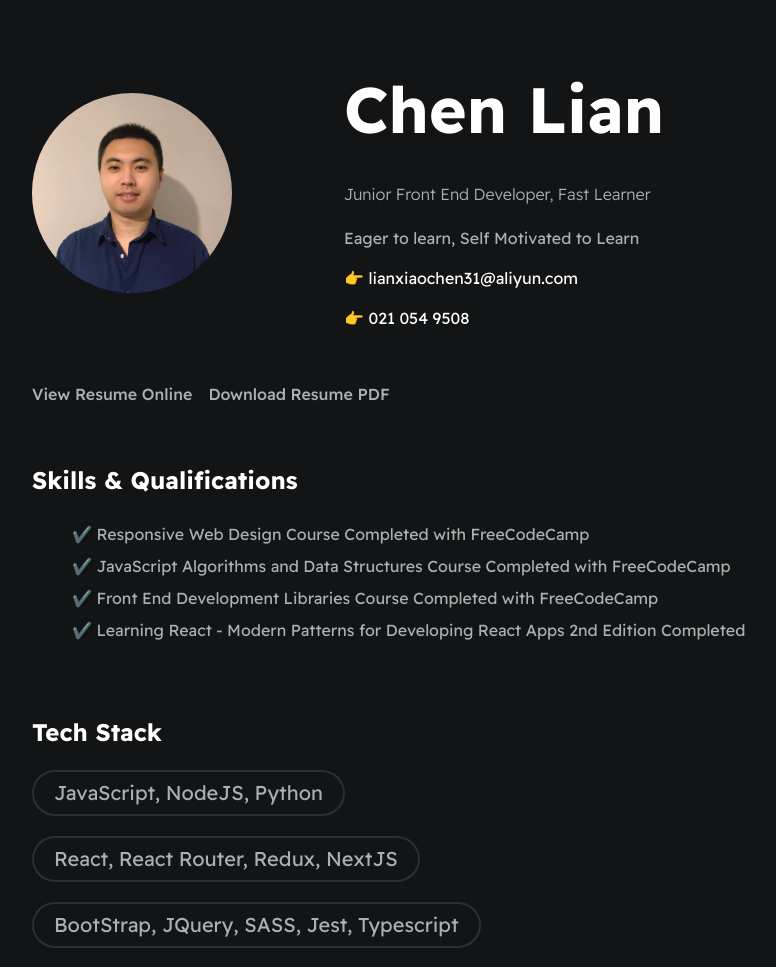
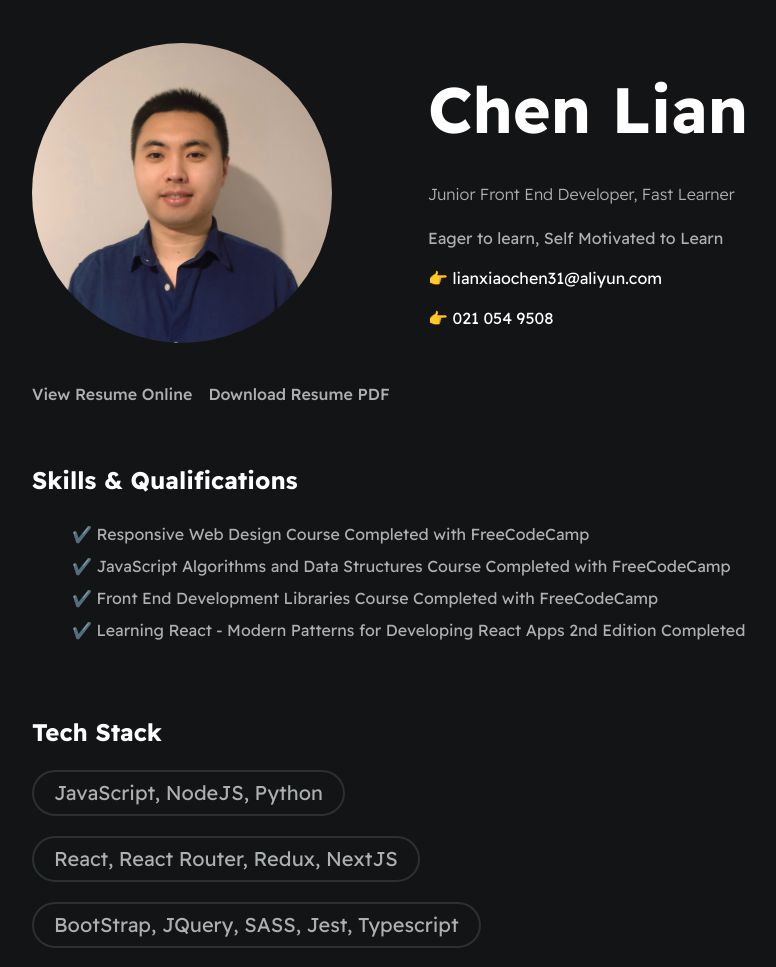
Before and after one commit to lianxiaochen/Resume, a plain HTML site: page index.html in a window 1280 px wide. Shown: the top 967 px of the page, without its empty margins (249-1025 px from the left). Drawn offline with Linux system fonts and the light colour scheme.

Commit message:
version 20221025

```diff
--- a/main.css
+++ b/main.css
@@ -63,7 +63,7 @@ li{
 #wrapper--hero{
     display: flex;
     align-items: center;
-    gap: 7em;
+    gap: 6em;
 }
 
 #bio, a{
@@ -77,8 +77,8 @@ li{
 }
 
 #profile-pic{
-    width: 200px;
-    height: 200px;
+    width: 300px;
+    height: 300px;
     object-fit: cover;
     border-radius: 50%;
 }
```
